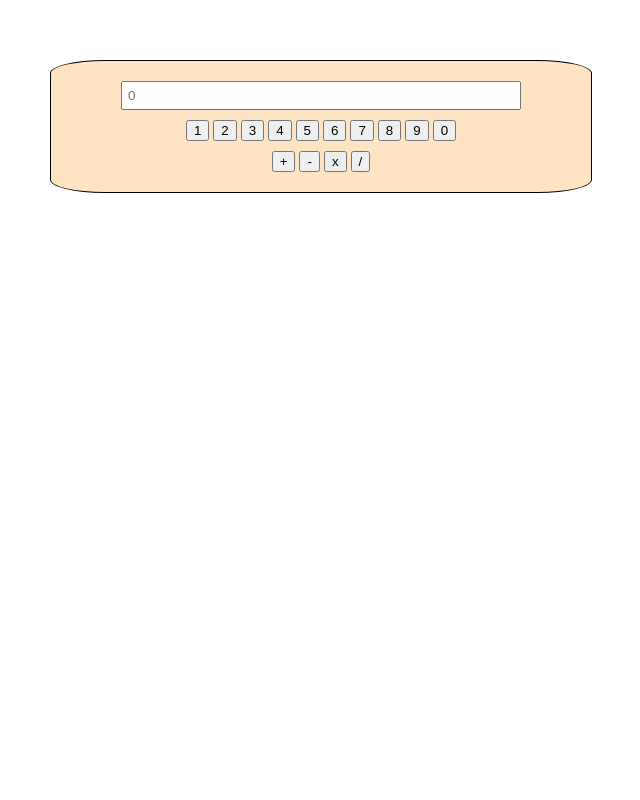
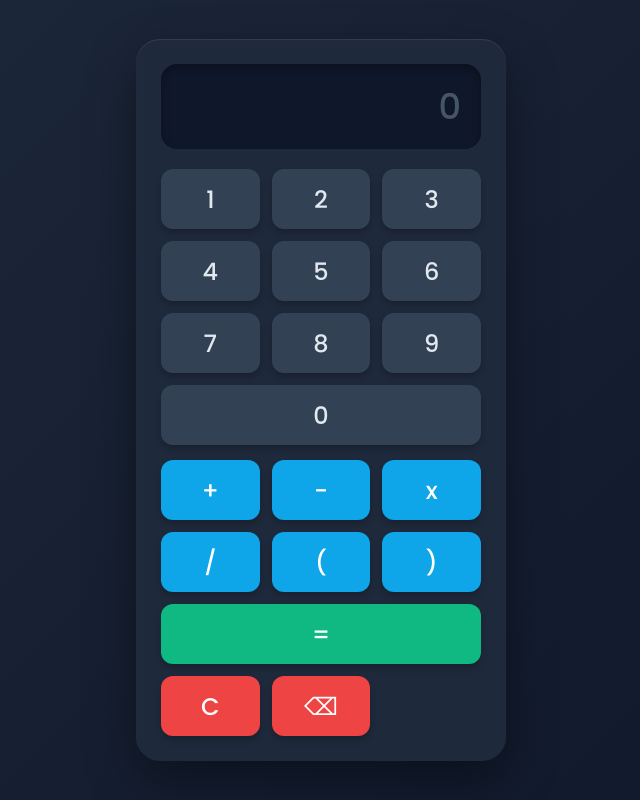
Before and after one commit to duongtuanthuy/my-first-learn-html-css, a plain HTML site: page calculator-web-demo/index.html in a window 1280 px wide. Shown: the whole page, without its empty margins (319-959 px from the left). Drawn offline with Linux system fonts and the light colour scheme.

Commit message:
style: Cập nhật giao diện Dark Mode và sửa lỗi cỡ chữ màn hình; script: Thêm logic js

```diff
--- a/calculator-web-demo/index.html
+++ b/calculator-web-demo/index.html
@@ -26,6 +26,11 @@
                     <button id="minus-btn">-</button>
                     <button id="multi-btn">x</button>
                     <button id="divide-btn">/</button>
+                    <button id="open-paren-btn">(</button>
+                    <button id="close-paren-btn">)</button>
+                    <button id="equal-btn">=</button>
+                    <button id="clear-btn">C</button>
+                    <button id="backspace-btn">&#9003;</button>
                 </div>
             </div>
         </div>
--- a/calculator-web-demo/script.js
+++ b/calculator-web-demo/script.js
@@ -4,6 +4,23 @@ const buttons = document.querySelectorAll("button");
 buttons.forEach(button => {
     button.addEventListener('click', () => {
         const value = button.innerText;
-        console.log(value)
+        if (value === 'C') {
+            displayEl.value = '';
+        } else if (value === '=') {
+            const expression = displayEl.value.replaceAll('x', '*');
+            try {
+                displayEl.value = eval(expression);
+            } catch (error) {
+                displayEl.value = 'ERROR';
+            }
+        } else if (button.id === 'backspace-btn') {
+            displayEl.value = displayEl.value.slice(0, -1);
+        } else {
+            if (displayEl.value === 'NaN' || displayEl.value === 'ERROR') {
+                displayEl.value = value;
+            } else {
+                displayEl.value += value;
+            }
+        }
     })
 })
--- a/calculator-web-demo/style.css
+++ b/calculator-web-demo/style.css
@@ -1,31 +1,132 @@
+/* Import font chữ hiện đại từ Google Fonts */
+@import url('https://fonts.googleapis.com/css2?family=Poppins:wght@400;500;600&display=swap');
+
+/* Căn giữa toàn bộ máy tính ra giữa màn hình */
 body {
-    display: block;
-    margin: 0 auto;
+    display: flex;
+    justify-content: center;
+    align-items: center;
+    min-height: 100vh;
+    margin: 0;
+    background: linear-gradient(135deg, #1e293b, #0f172a);
+    font-family: 'Poppins', sans-serif;
 }
 
+/* Khung máy tính (Bo góc mềm mại, có bóng đổ chiều sâu) */
 .calculator-container {
-    width: 500px;
-    background-color: bisque;
+    width: 320px;
+    background-color: #1e293b;
+    padding: 25px;
+    border-radius: 24px;
+    box-shadow: 0 20px 50px rgba(0, 0, 0, 0.4),
+                inset 0 1px 1px rgba(255, 255, 255, 0.1);
     display: flex;
     flex-direction: column;
-    align-items: center;
-    margin-top: 60px;
-    margin-left: auto;
-    margin-right: auto;
-    padding: 20px;
-    border: 1px solid black;
-    border-radius: 10%;
-    gap: 10px;
+    gap: 20px;
+}
+
+/* Khu vực Màn hình hiển thị */
+#calculator-display {
+    background-color: #0f172a;
+    border-radius: 16px;
+    padding: 15px;
+    box-shadow: inset 0 4px 8px rgba(0, 0, 0, 0.3);
 }
 
 #display {
-    width: 400px;
-    padding: 5px;
+    width: 100%;
+    box-sizing: border-box;
+    background-color: transparent;
+    border: none;
+    color: #f8fafc;
+    text-align: right;
+
+    /* FIX: Giảm cỡ chữ xuống để hiển thị được nhiều số hơn */
+    font-size: 2.2rem;
+
+    font-weight: 500;
+    outline: none;
+    font-family: inherit;
+
+    /* UX bổ sung: Căn lề một chút để số không bị sát dính vào lề phải */
+    padding-right: 5px;
 }
 
+#display::placeholder {
+    color: #475569;
+}
+
+/* Khu vực bàn phím */
 #calculator-console {
     display: flex;
     flex-direction: column;
-    align-items: center;
-    gap: 10px;
+    gap: 15px;
 }
+
+/* Chia lưới (Grid) 3 cột cho các nút bấm */
+.number, #operator {
+    display: grid;
+    grid-template-columns: repeat(3, 1fr);
+    gap: 12px;
+}
+
+/* Tạo độ rộng cân bằng cho nút số 0 ở cuối mảng số */
+#btn-0 {
+    grid-column: span 3;
+}
+
+/* UI cơ bản cho tất cả các nút */
+button {
+    height: 60px;
+    border: none;
+    border-radius: 12px;
+    background-color: #334155;
+    color: #e2e8f0;
+    font-size: 1.5rem;
+    font-weight: 500;
+    cursor: pointer;
+    transition: all 0.15s ease;
+    font-family: inherit;
+    box-shadow: 0 4px 6px rgba(0, 0, 0, 0.2);
+}
+
+/* UX: Hiệu ứng khi lướt chuột qua */
+button:hover {
+    background-color: #475569;
+}
+
+/* UX: Hiệu ứng lún xuống khi click (cực kỳ quan trọng để tạo cảm giác bấm thật) */
+button:active {
+    transform: scale(0.92);
+    box-shadow: 0 1px 2px rgba(0, 0, 0, 0.2);
+}
+
+/* --------------------------------------
+   PHÂN LOẠI MÀU SẮC ĐỂ TĂNG UX (NHẬN DIỆN)
+   -------------------------------------- */
+
+/* Nhóm phép tính (Màu xanh dương) */
+#operator button {
+    background-color: #0ea5e9;
+    color: white;
+}
+#operator button:hover {
+    background-color: #0284c7;
+}
+
+/* Nút Xóa (Màu đỏ cảnh báo) */
+#clear-btn, #backspace-btn {
+    background-color: #ef4444 !important;
+}
+#clear-btn:hover, #backspace-btn:hover {
+    background-color: #dc2626 !important;
+}
+
+/* Nút Bằng (Màu xanh lá - Kéo dài hết chiều ngang) */
+#equal-btn {
+    background-color: #10b981 !important;
+    grid-column: span 3;
+}
+#equal-btn:hover {
+    background-color: #059669 !important;
+}
```
